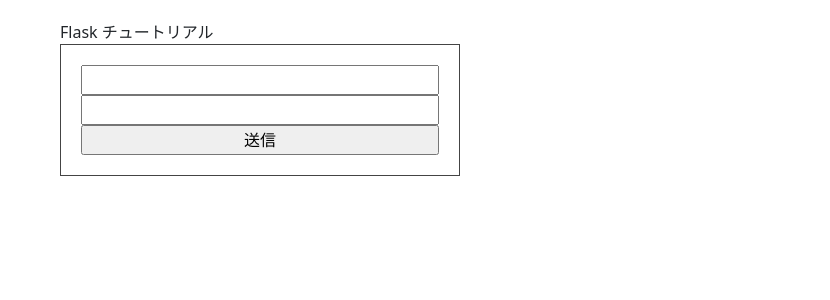
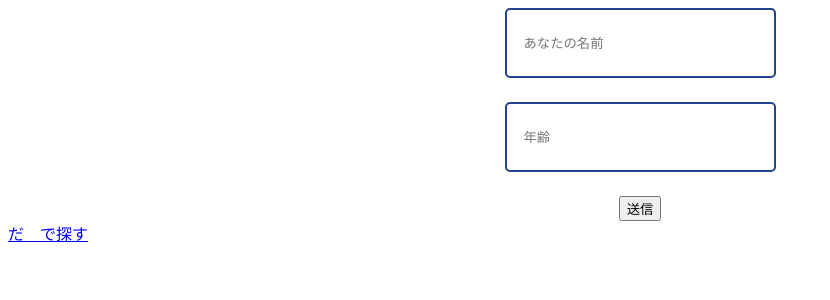
Before and after one commit to hmasudas/teamA, a Flask app: page /index2 in a window 1280 px wide. Shown: the top 300 px of the page, without its empty margins (0-830 px from the left). Run offline with Flask 2, Linux system fonts and the light colour scheme; parts of the project's set-up code (start-up, migrations or seed data) failed here and were passed over.

Commit message:
dbtest_run,app

```diff
--- a/app.py
+++ b/app.py
@@ -1,22 +1,19 @@
 from oseti import oseti
 from flask import Flask, render_template, url_for, request, redirect
+import run
 
 #スコアの取得
 def getScore(list):
-
   positive = 0
   negative = 0
-
   #リストないの感情を計算
   for i in list:
     positive += i["positive"]
     negative += i["negative"]
-
   #スコアの計算
   score = -1
   if positive+negative > 0:
     score = positive/(positive+negative)
-
   #判定
   result = ""
   if score == -1:
@@ -25,7 +22,6 @@
     result = "ネガティブ"
   else:
     result = "ポジティブ"
-
   return result
 
 def getAnalyzer(txt):
@@ -68,8 +64,28 @@
         return render_template('profile2.html')
 
 @app.route('/index2', methods=['GET'])
-def index2():
+def db_check():
         return render_template('index2.html')
+
+@app.route('/DBINFO', methods=['POST', 'GET'])
+def bokinbox():
+    if request.method == 'POST':
+        yourname = request.form['yourname']
+        age = request.form['age']
+        flask = run.FLASKDB(YOURNAME=yourname, AGE=age)
+        run.db.session.add(flask)
+        run.db.session.commit()
+        run.db.session.close()
+        FLASKDB_infos = run.db.session.query(
+            run.FLASKDB.ID, run.FLASKDB.YOURNAME, run.FLASKDB.AGE).all()
+        return render_template('db_info.html', FLASKDB_infos=FLASKDB_infos)
+
+# 127.0.0.1/DBINFO:5000に遷移したときの処理
+@app.route('/search', methods=['GET'])
+def search():
+        user = run.db.session.query(run.FLASKDB.YOURNAME).filter(run.FLASKDB.AGE == 20).all()
+
+        return render_template('search.html', user=user)
 
 if __name__ == '__main__':
   app.run(host='0.0.0.0', port=5000, debug=True)
--- /dev/null
+++ b/static/style.css
@@ -0,0 +1,21 @@
+.form{
+    width:250px;
+    height:50px;
+    line-height:30px;
+    display:inline-block;
+    position: relative;
+    margin:0 0 3vh 0;
+    border:solid 2px #248;
+    padding: 8px 0 8px 17px;
+    border-radius: 5px;
+    background-image: linear-gradient(to right, #fff 50%, #072A24 50%);
+    background-position: 0 0;
+    background-size: 200% auto;
+    transition: all .2s ease 0s;
+    text-decoration: none;
+}
+
+.form:hover{
+    background-position: -100% 0;
+    color: #fff ;
+}
--- a/templates/index2.html
+++ b/templates/index2.html
@@ -1,18 +1,21 @@
-{% extends "layout.html" %}
+<!DOCTYPE html>
+<html>
+  <head>
+    <meta charset="utf-8">
+    <title>Flask</title>
+    <link rel="stylesheet" type="text/css" href="{{ url_for('static', filename='style.css') }}">
+  </head>
 
-{% block body %}
-    <hl>Flask チュートリアル</hl>
+  <body>
     <form action="/DBINFO" method="post">
-
-        <input type="text" name="yourname">
-        <input type="text" name="age">
-        <input type="submit" value="送信">
-
+    <center>
+    <input class="form" type="text" name="yourname" placeholder="あなたの名前" required>
+    <br>
+    <input class="form" type="number" name="age" placeholder="年齢" required>
+    <br>
+    <button type="submit">送信</button>
+    </center>
     </form>
-{% for FLASKDB in flask_table %}
-    <p>id: {{FLASKDB.ID}}</p>
-    <p>名前: {{FLASKDB.YOURNAME}}</p>
-    <p>年齢：{{FLASKDB.AGE}}</p>
-
-{% endfor %}
-{% endblock %}
+    <a href="/search">だ　で探す</a>
+  </body>
+</html>
```
Also changed, not shown: run.py (added, +26 -0 lines), templates/db_info.html (added, +22 -0 lines), templates/search.html (added, +13 -0 lines), flask.sqlite (added).
